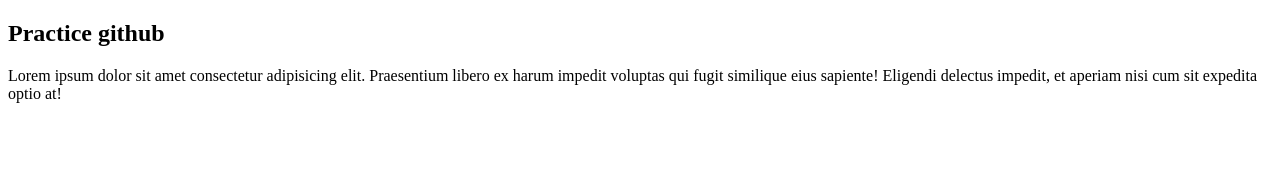
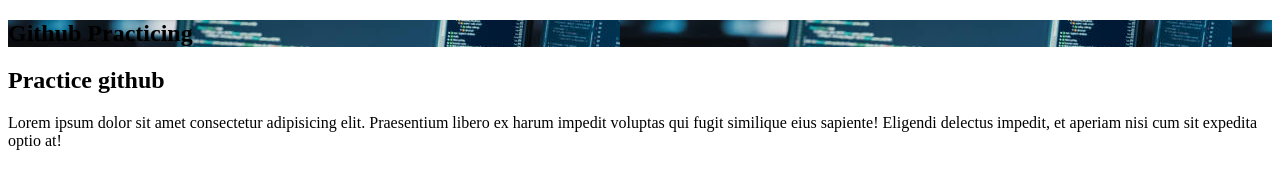
Before and after one commit to tasnim29/My-practice, a plain HTML site: page index.html in a window 1280 px wide. Drawn offline with Linux system fonts and the light colour scheme.

Commit message:
background image

```diff
--- a/index.html
+++ b/index.html
@@ -4,9 +4,14 @@
     <meta charset="UTF-8">
     <meta name="viewport" content="width=device-width, initial-scale=1.0">
     <title>My practice with github</title>
+    <link rel="stylesheet" href="styles/style.css">
 </head>
 <body>
     <div>
+        <header class="header">
+            <h2>Github Practicing</h2>
+
+        </header>
         <h2>Practice github</h2>
         <p>Lorem ipsum dolor sit amet consectetur adipisicing elit. Praesentium libero ex harum impedit voluptas qui fugit similique eius sapiente! Eligendi delectus impedit, et aperiam nisi cum sit expedita optio at!</p>
     </div>
--- /dev/null
+++ b/styles/style.css
@@ -0,0 +1,4 @@
+.header{
+    size: 400px;
+    background-image: url("../developer.jpg");
+}
```
Also changed, not shown: developer.jpg (added).
